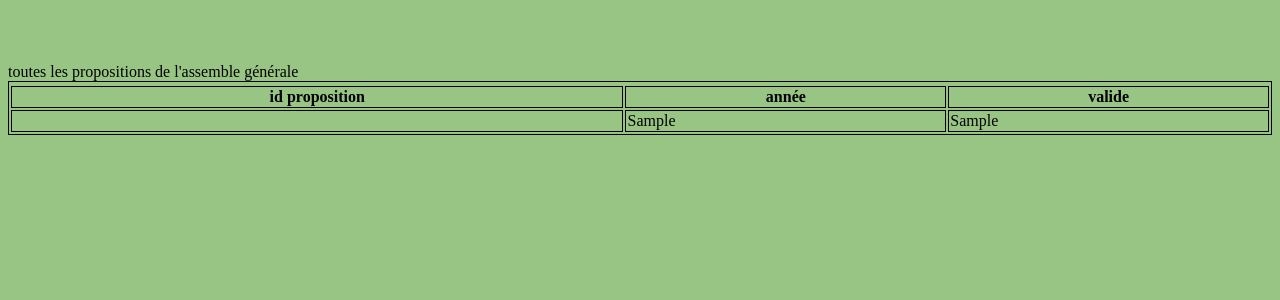
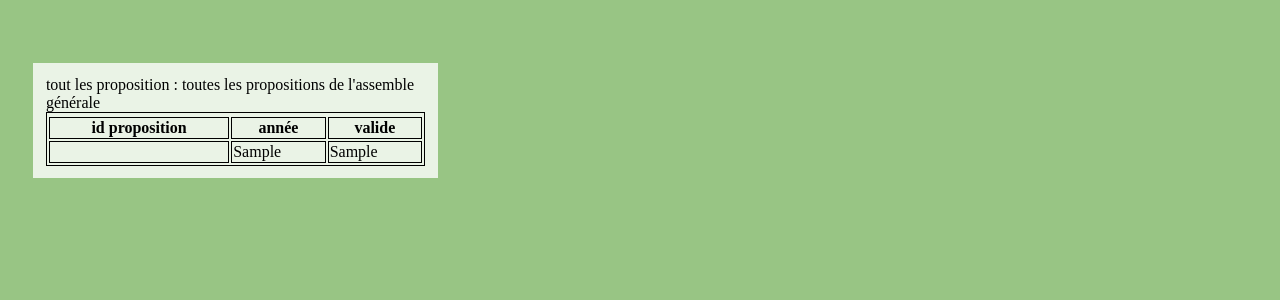
Before and after one commit to DonittoD/PROJET-COPRO, a PHP site: page /listePropo.php in a window 1280 px wide. Shown: the part 119-419 px from the top of the page. Run offline with PHP 8.4, Linux system fonts and the light colour scheme; the visitor is signed in with stand-in values (Sample User, id 1); tables that the repository leaves empty or names only in its code hold one stand-in row (values such as "Sample post"); data that the repository does not hold is empty.

Commit message:
addition de css

```diff
--- a/listePropo.php
+++ b/listePropo.php
@@ -15,7 +15,7 @@ header("location: index.php");
 
 // la creation d'une table
 // TODO: on peut mettre ici des interogation a la base de données pour avoir le données de table
-
+echo'<div class="information_utilisateur"> tout les proposition :';
 echo'<table>
 <tr> toutes les propositions de l\'assemble générale </tr><br>';
 echo'<tr>';
@@ -44,7 +44,7 @@ foreach ($db->query('SELECT * FROM propositions_ag') as $row) {
 
 }
 echo '</table>';
-
+echo'</div>';
 
 
 ?>
```
